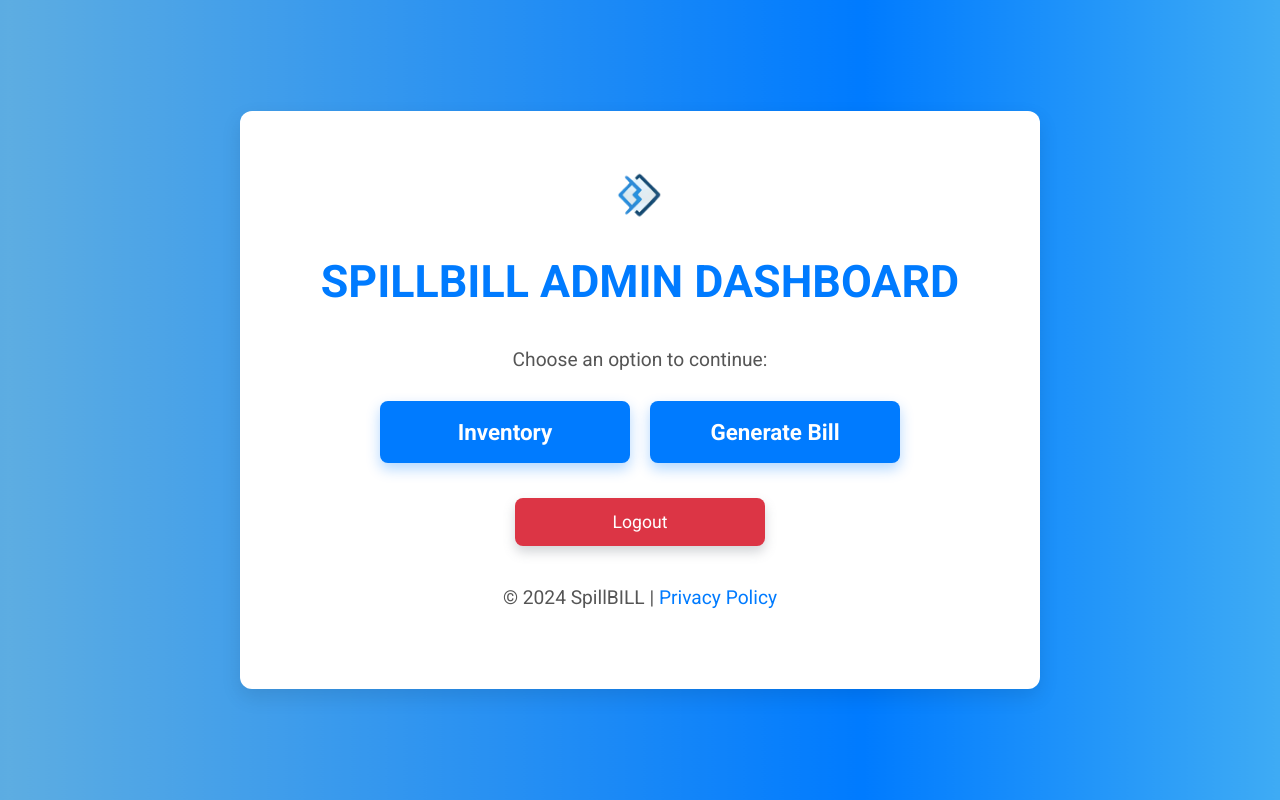
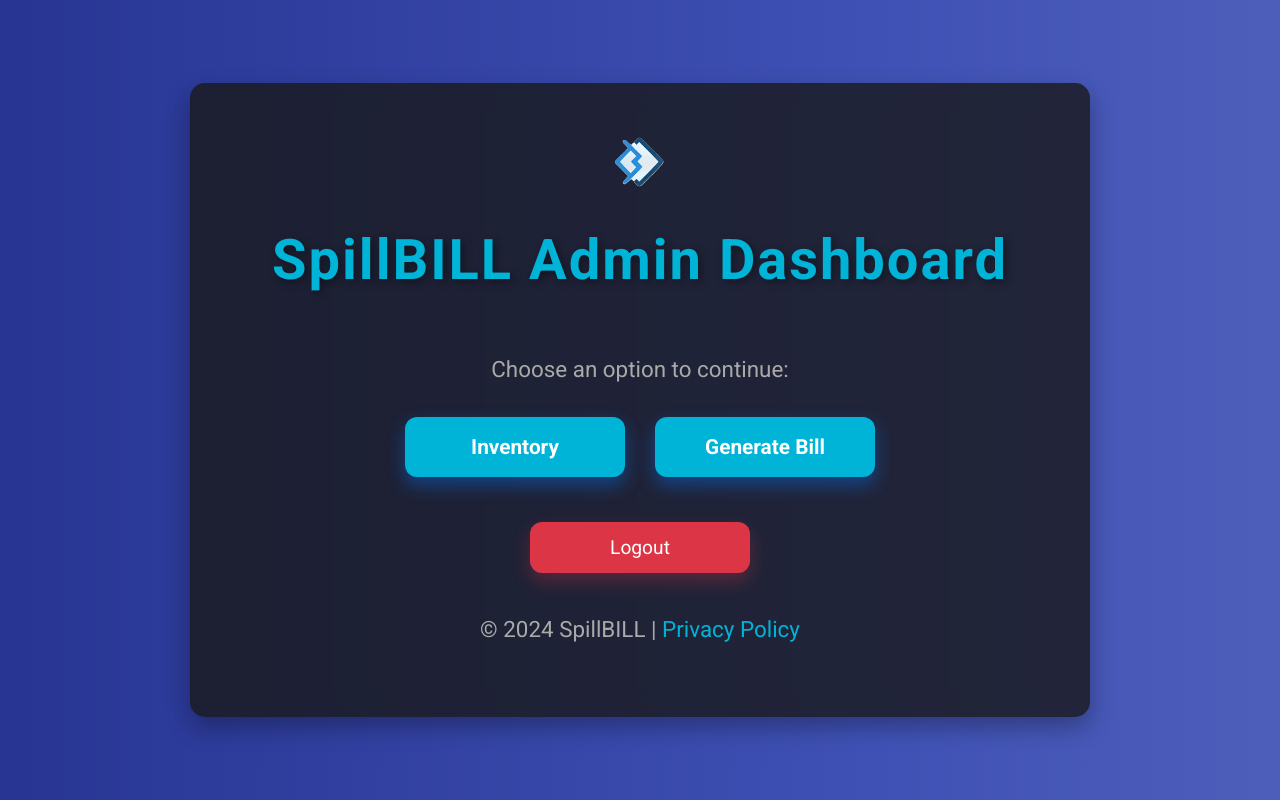
Before and after one commit to Abhigyan-GG/SpillBill, a Flask app: page /admin_dashboard in a window 1280 px wide; the page is wider, and only the part inside the window is pictured. Run offline with Flask 3, Linux system fonts and the light colour scheme; the visitor is signed in with stand-in values (Sample User, id 1).

Commit message:
UI Updates made

```diff
--- a/templates/admin_dashboard.html
+++ b/templates/admin_dashboard.html
@@ -16,8 +16,8 @@
         body {
             font-family: 'Roboto', sans-serif;
             text-align: center;
-            background: linear-gradient(135deg, #cce7ff, #a9cbe8); /* Softer pastel blue background */
-            color: #333;
+            background: linear-gradient(135deg, #121212, #1c1c1c); /* Dark theme gradient */
+            color: #ffffff;
             display: flex;
             justify-content: center;
             align-items: center;
@@ -28,78 +28,81 @@
         }
 
         .container {
-            max-width: 800px;
             width: 100%;
-            background-color: #ffffff;
-            padding: 50px 40px;
-            border-radius: 12px;
-            box-shadow: 0 8px 20px rgba(0, 0, 0, 0.1);
+            max-width: 900px;
+            background: rgba(25, 25, 25, 0.8); /* Opaque dark background */
+            padding: 40px 60px;
+            border-radius: 15px;
+            box-shadow: 0 10px 25px rgba(0, 0, 0, 0.3);
+            backdrop-filter: blur(10px); /* Blur effect */
             transform: scale(1);
-            transition: all 0.3s ease;
+            transition: all 0.3s ease-in-out;
             z-index: 10;
-            text-align: center;
             display: flex;
             flex-direction: column;
             justify-content: center;
             align-items: center;
+            text-align: center;
         }
 
         .container:hover {
-            transform: scale(1.03);
-            box-shadow: 0 12px 25px rgba(0, 0, 0, 0.15);
+            transform: scale(1.05); /* Slight zoom effect */
+            box-shadow: 0 15px 30px rgba(0, 0, 0, 0.4); /* Deepened shadow */
         }
 
         .header {
-            margin-bottom: 30px;
+            margin-bottom: 40px;
         }
 
         .logo {
-            max-height: 70px;
+            max-height: 80px;
             margin-bottom: 20px;
         }
 
         h1 {
-            font-size: 2.8rem;
-            color: #007bff;
+            font-size: 3.5rem;
+            color: #00B4D8; /* Light Blue */
             font-weight: 700;
-            margin-bottom: 10px;
-            text-transform: uppercase;
+            margin-bottom: 20px;
+
+            letter-spacing: 2px;
+            text-shadow: 3px 3px 8px rgba(0, 0, 0, 0.4); /* 3D shadow effect */
         }
 
         p {
-            font-size: 1.2rem;
-            color: #555;
+            font-size: 1.4rem;
+            color: #aaaaaa; /* Light Gray */
             margin-bottom: 30px;
+            line-height: 1.5;
         }
 
         .button-container {
             display: flex;
             justify-content: center;
-            gap: 20px; /* Spacing between the buttons */
+            gap: 30px;
             flex-wrap: wrap;
-            margin-bottom: 20px; /* Reduced space below buttons */
+            margin-bottom: 25px;
         }
 
         .button {
             display: inline-block;
-            padding: 18px 30px;
-            font-size: 1.4rem;
+            padding: 18px 32px;
+            font-size: 1.3rem;
             font-weight: 600;
             color: white;
-            background-color: #007bff;
+            background-color: #00B4D8;
             text-decoration: none;
-            border-radius: 8px;
-            transition: all 0.3s ease;
-            box-shadow: 0 6px 14px rgba(0, 123, 255, 0.3);
-            transform: translateY(0);
-            width: 250px; /* Make buttons have the same width */
+            border-radius: 12px;
+            transition: all 0.3s ease-in-out;
+            box-shadow: 0 8px 18px rgba(0, 123, 255, 0.4);
+            width: 220px;
             text-align: center;
         }
 
         .button:hover {
-            background-color: #0056b3;
+            background-color: #1D3557; /* Dark Blue */
             transform: translateY(-4px);
-            box-shadow: 0 10px 20px rgba(0, 123, 255, 0.4);
+            box-shadow: 0 12px 22px rgba(0, 123, 255, 0.5);
         }
 
         .button:active {
@@ -109,37 +112,35 @@
         .back-button {
             display: inline-block;
             padding: 14px 28px;
-            font-size: 1.1rem;
+            font-size: 1.2rem;
             background-color: #dc3545; /* Red background for logout */
             color: white;
             text-decoration: none;
-            border-radius: 8px;
-            box-shadow: 0 6px 12px rgba(108, 117, 125, 0.3);
-            transition: all 0.3s ease;
-            margin-top: 15px; /* Reduced space between logout and other buttons */
-            width: 250px; /* Make logout button have the same width */
+            border-radius: 12px;
+            box-shadow: 0 8px 18px rgba(220, 53, 69, 0.3);
+            transition: all 0.3s ease-in-out;
+            margin-top: 20px;
+            width: 220px;
         }
 
-        /* Red Logout Button Hover and Active Effect */
         .back-button:hover {
             background-color: #c82333; /* Darker red on hover */
             transform: translateY(-4px);
-            box-shadow: 0 10px 20px rgba(220, 53, 69, 0.4);
+            box-shadow: 0 12px 22px rgba(220, 53, 69, 0.4);
         }
 
         .back-button:active {
             transform: translateY(0);
         }
 
-        /* Footer */
         .footer {
             margin-top: 40px;
-            font-size: 1rem;
-            color: #888;
+            font-size: 1.1rem;
+            color: #aaaaaa; /* Light Gray */
         }
 
         .footer a {
-            color: #007bff;
+            color: #00B4D8;
             text-decoration: none;
         }
 
@@ -154,7 +155,7 @@
             left: 0;
             width: 200%;
             height: 100vh;
-            background: linear-gradient(90deg, #007bff, #5dade2, #007bff, #80deea);
+            background: linear-gradient(90deg, #1a237e, #283593, #3f51b5, #5c6bc0);
             animation: wave-animation 10s linear infinite;
             z-index: -1;
         }
@@ -172,12 +173,12 @@
         /* Responsive design */
         @media (max-width: 600px) {
             h1 {
-                font-size: 2rem;
+                font-size: 2.5rem;
             }
 
             .button {
-                font-size: 1.1rem;
-                padding: 14px 25px;
+                font-size: 1.2rem;
+                padding: 16px 28px;
                 width: 200px;
             }
 
```
Also changed, not shown: templates/add_items.html (+21 -17 lines), templates/index.html (+44 -37 lines).
